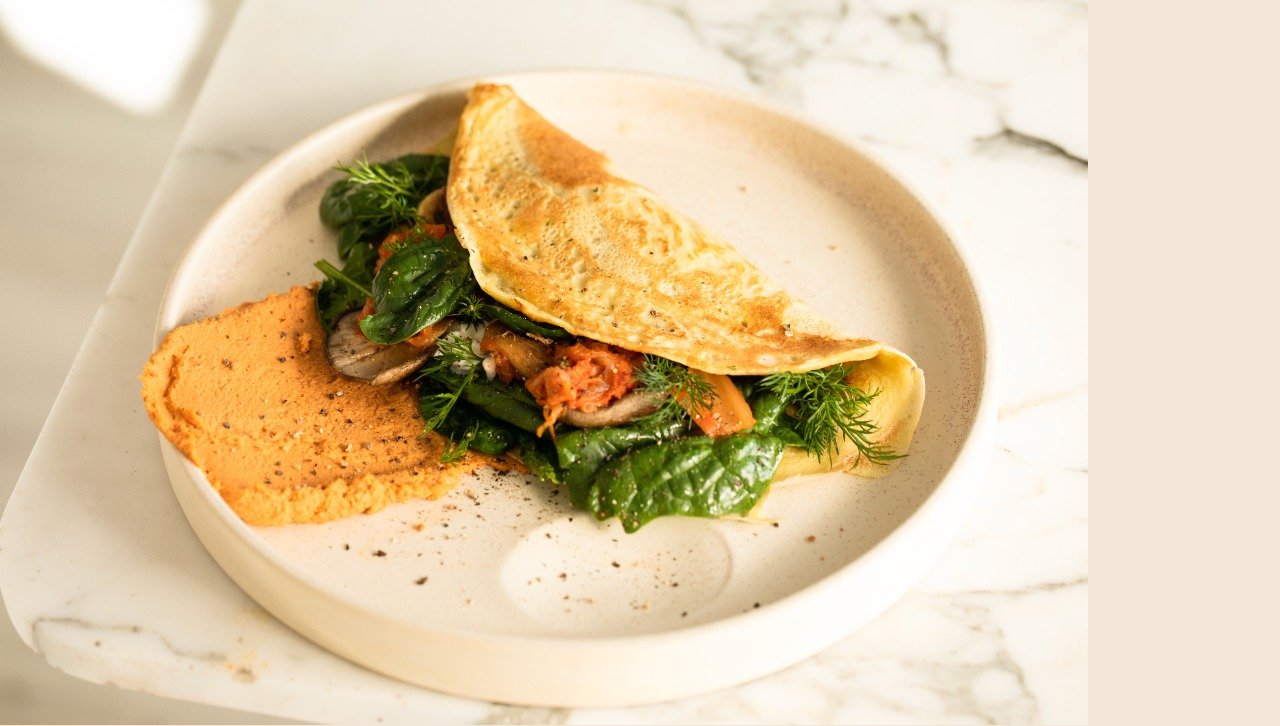
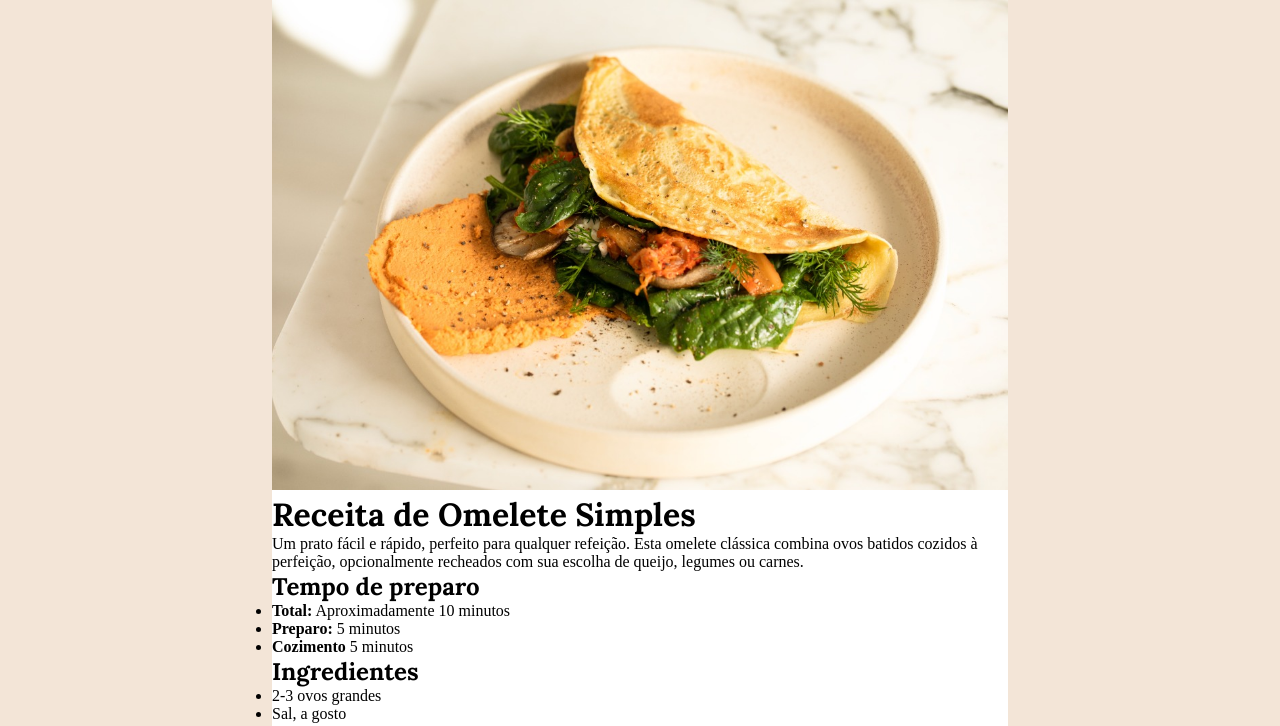
Before and after one commit to eduardaandrade07/projeto-receitas, a plain HTML site: page index.html in a window 1280 px wide. Shown: the top 726 px of the page. Drawn offline with Linux system fonts and the light colour scheme.

Commit message:
Segundo commit do CSS

```diff
--- a/style.css
+++ b/style.css
@@ -7,3 +7,14 @@
 body {
     background-color: #f3e5d7;
 }
+body > div {
+    background-color: #fff;
+    max-width: 736px;
+    margin-inline: auto;
+}
+div img {
+    width: 100%
+}
+h1,h2 {
+    font-family: 'Lora', 'serif';
+}
```
